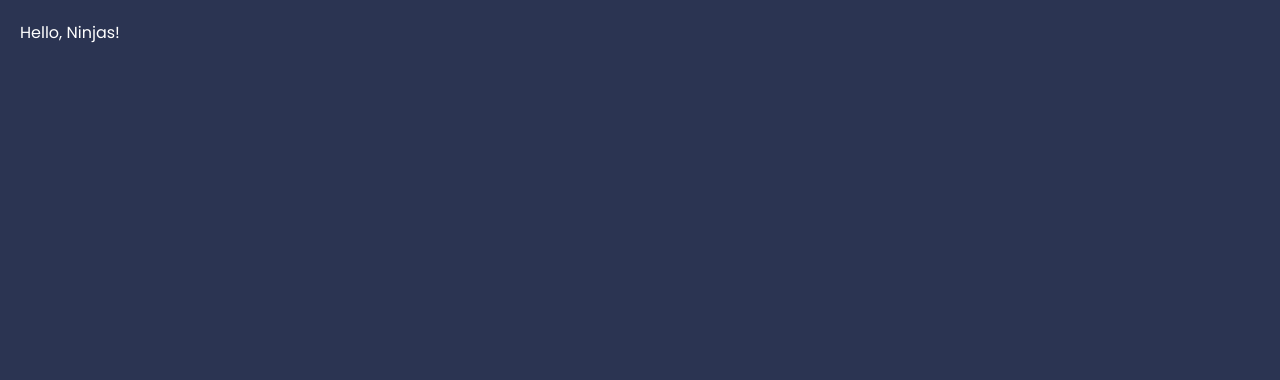
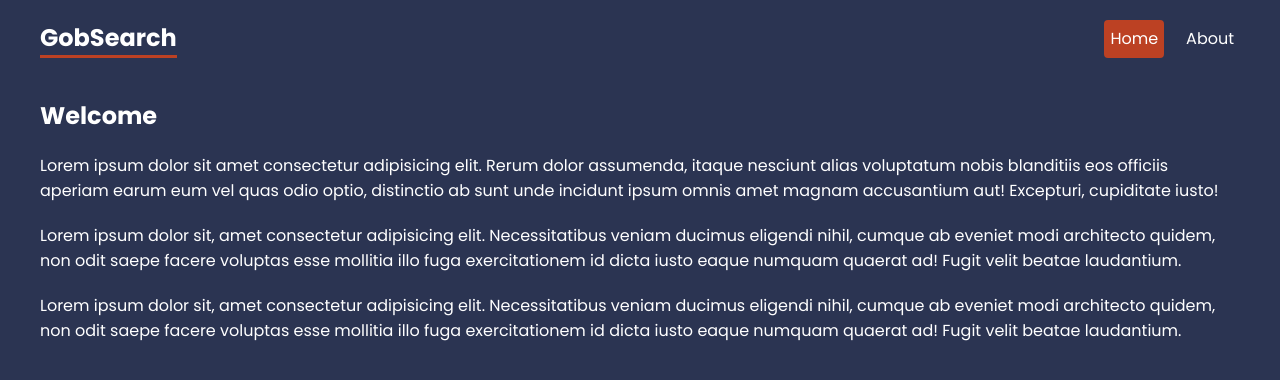
Before and after one commit to bokhuuu/GobSearch, a React (Vite) app: page / in a window 1280 px wide. Shown: the top 380 px of the page. Built offline with nearby package versions, Linux system fonts and the light colour scheme.

Commit message:
router setup

```diff
--- a/package.json
+++ b/package.json
@@ -11,7 +11,8 @@
   },
   "dependencies": {
     "react": "^18.2.0",
-    "react-dom": "^18.2.0"
+    "react-dom": "^18.2.0",
+    "react-router-dom": "6.4"
   },
   "devDependencies": {
     "@types/react": "^18.2.15",
--- a/src/App.jsx
+++ b/src/App.jsx
@@ -1,9 +1,24 @@
+import {
+  createBrowserRouter,
+  createRoutesFromElements,
+  Route,
+  RouterProvider
+} from "react-router-dom";
+import Home from "./pages/Home";
+import About from "./pages/About";
+import RootLayout from "./layout/RootLayout";
+
+const router = createBrowserRouter(
+  createRoutesFromElements(
+    <Route path="/" element={<RootLayout />}>
+      <Route index element={<Home />} />
+      <Route path="/about" element={<About />} />
+    </Route>
+  ))
+
 function App() {
   return (
-    <div className="App">
-      Hello, Ninjas!
-    </div>
+    <RouterProvider router={router} />
   );
 }
-
 export default App
--- a/src/index.css
+++ b/src/index.css
@@ -31,7 +31,34 @@
 }
 
 /* navbar */
+header nav {
+  display: flex;
+  gap: 16px;
+  justify-content: end;
+  max-width: 1200px;
+  margin: 0 auto;
+}
 
+header nav h1 {
+  margin-right: auto;
+  border-bottom: 3px solid var(--primary);
+}
+
+header nav a {
+  text-decoration: none;
+  padding: 6px;
+  border-radius: 4px;
+}
+
+header nav a.active {
+  background: var(--primary);
+}
+
+/* page content */
+main {
+  max-width: 1200px;
+  margin: 40px auto;
+}
 
 /* page content */
 
--- /dev/null
+++ b/src/layout/RootLayout.jsx
@@ -0,0 +1,21 @@
+import { NavLink, Outlet } from "react-router-dom";
+
+const RootLayout = () => {
+    return (
+        <div className="root-layout">
+            <header>
+                <nav>
+                    <h1>GobSearch</h1>
+                    <NavLink to="/">Home</NavLink>
+                    <NavLink to="/about">About</NavLink>
+                </nav>
+            </header>
+
+            <main>
+                <Outlet />
+            </main>
+        </div>
+    );
+}
+
+export default RootLayout;
--- /dev/null
+++ b/src/pages/About.jsx
@@ -0,0 +1,12 @@
+const About = () => {
+    return (
+        <div className="about">
+            <h2>About Us</h2>
+            <p>Lorem ipsum, dolor sit amet consectetur adipisicing elit. Qui provident consequuntur vel omnis quisquam rem harum, maxime expedita, ullam ut dolore! Distinctio eos minima voluptatum totam id hic! Sapiente debitis quia illum officia obcaecati provident nulla odio molestiae suscipit quasi.</p>
+            <p>Lorem ipsum, dolor sit amet consectetur adipisicing elit. Qui provident consequuntur vel omnis quisquam rem harum, maxime expedita, ullam ut dolore! Distinctio eos minima voluptatum totam id hic! Sapiente debitis quia illum officia obcaecati provident nulla odio molestiae suscipit quasi.</p>
+            <p>Lorem ipsum, dolor sit amet consectetur adipisicing elit. Qui provident consequuntur vel omnis quisquam rem harum, maxime expedita, ullam ut dolore! Distinctio eos minima voluptatum totam id hic! Sapiente debitis quia illum officia obcaecati provident nulla odio molestiae suscipit quasi.</p>
+        </div>
+    );
+}
+
+export default About;
--- /dev/null
+++ b/src/pages/Home.jsx
@@ -0,0 +1,12 @@
+const Home = () => {
+    return (
+        <div className="home">
+            <h2>Welcome</h2>
+            <p>Lorem ipsum dolor sit amet consectetur adipisicing elit. Rerum dolor assumenda, itaque nesciunt alias voluptatum nobis blanditiis eos officiis aperiam earum eum vel quas odio optio, distinctio ab sunt unde incidunt ipsum omnis amet magnam accusantium aut! Excepturi, cupiditate iusto!</p>
+            <p>Lorem ipsum dolor sit, amet consectetur adipisicing elit. Necessitatibus veniam ducimus eligendi nihil, cumque ab eveniet modi architecto quidem, non odit saepe facere voluptas esse mollitia illo fuga exercitationem id dicta iusto eaque numquam quaerat ad! Fugit velit beatae laudantium.</p>
+            <p>Lorem ipsum dolor sit, amet consectetur adipisicing elit. Necessitatibus veniam ducimus eligendi nihil, cumque ab eveniet modi architecto quidem, non odit saepe facere voluptas esse mollitia illo fuga exercitationem id dicta iusto eaque numquam quaerat ad! Fugit velit beatae laudantium.</p>
+        </div>
+    );
+}
+
+export default Home;
```
Also changed, not shown: 1 other file (tests, documents, lock files or other folders).
